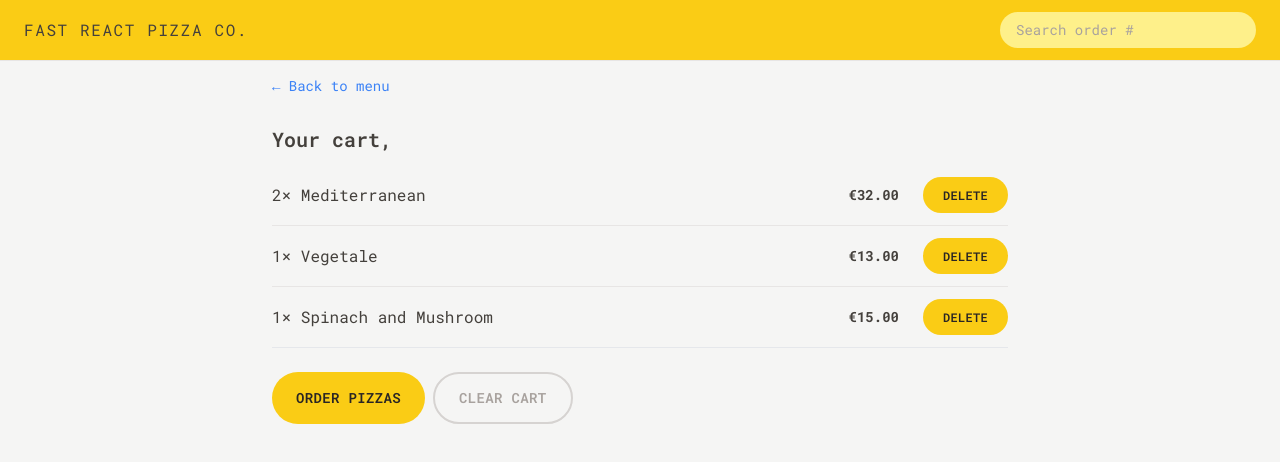
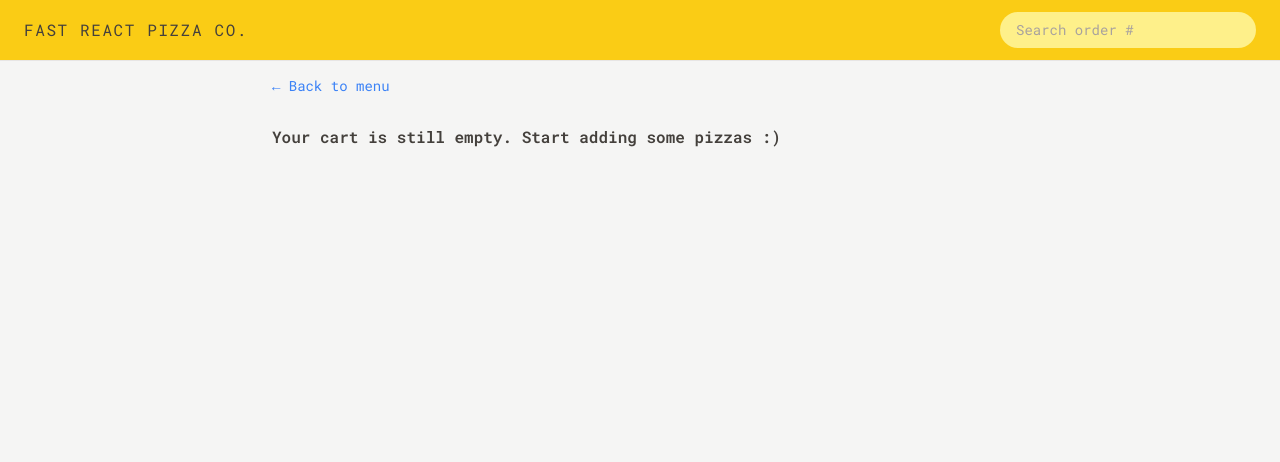
Before and after one commit to TyreszB/LearnReact, a React (Vite) app in the folder fast-react-pizza/: page /cart in a window 1280 px wide. Shown: the top 462 px of the page. Built offline with nearby package versions, Linux system fonts and the light colour scheme.

Commit message:
added functionality to clear cart

```diff
--- a/fast-react-pizza/src/features/cart/Cart.jsx
+++ b/fast-react-pizza/src/features/cart/Cart.jsx
@@ -1,35 +1,17 @@
 import LinkButton from "../../ui/LinkButton";
 import Button from "../../ui/Button";
 import CartItem from "./CartItem";
-import { useSelector } from "react-redux";
-
-const fakeCart = [
-  {
-    pizzaId: 12,
-    name: "Mediterranean",
-    quantity: 2,
-    unitPrice: 16,
-    totalPrice: 32,
-  },
-  {
-    pizzaId: 6,
-    name: "Vegetale",
-    quantity: 1,
-    unitPrice: 13,
-    totalPrice: 13,
-  },
-  {
-    pizzaId: 11,
-    name: "Spinach and Mushroom",
-    quantity: 1,
-    unitPrice: 15,
-    totalPrice: 15,
-  },
-];
+import { useDispatch, useSelector } from "react-redux";
+import { clearCart, getCart } from "./cartSlice";
+import { getUser } from "../user/userSlice";
+import EmptyCart from "./EmptyCart";
 
 function Cart() {
-  const cart = fakeCart;
-  const username = useSelector((state) => state.user.username);
+  const cart = useSelector(getCart);
+  const username = useSelector(getUser);
+  const dispatch = useDispatch();
+
+  if (!cart.length) return <EmptyCart />;
 
   return (
     <div className="px-4 py-3">
@@ -47,7 +29,9 @@
         <Button to="/order/new" type="primary">
           Order pizzas
         </Button>
-        <Button type="secondary">Clear cart</Button>
+        <Button type="secondary" onClick={() => dispatch(clearCart())}>
+          Clear cart
+        </Button>
       </div>
     </div>
   );
--- a/fast-react-pizza/src/features/cart/CartOverview.jsx
+++ b/fast-react-pizza/src/features/cart/CartOverview.jsx
@@ -13,7 +13,7 @@
     <div className="bg-stone-800 text-stone-200 uppercase py-4 px-4 sm:px-6 text-sm md:text-base flex justify-between items-center">
       <p className="font-semibold text-stone-300 space-x-4 sm:space-x-6">
         <span>{totalCartQuantitiy} pizzas</span>
-        <span>${formatCurrency(totalCartPrice)}</span>
+        <span>{formatCurrency(totalCartPrice)}</span>
       </p>
       <Link to="/cart">Open cart &rarr;</Link>
     </div>
--- a/fast-react-pizza/src/features/cart/EmptyCart.jsx
+++ b/fast-react-pizza/src/features/cart/EmptyCart.jsx
@@ -1,11 +1,14 @@
-import { Link } from 'react-router-dom';
+import { Link } from "react-router-dom";
+import LinkButton from "../../ui/LinkButton";
 
 function EmptyCart() {
   return (
-    <div>
-      <Link to="/menu">&larr; Back to menu</Link>
+    <div className="py-3 px-4">
+      <LinkButton to="/menu">&larr; Back to menu</LinkButton>
 
-      <p>Your cart is still empty. Start adding some pizzas :)</p>
+      <p className="font-semibold mt-7">
+        Your cart is still empty. Start adding some pizzas :)
+      </p>
     </div>
   );
 }
--- a/fast-react-pizza/src/features/cart/cartSlice.js
+++ b/fast-react-pizza/src/features/cart/cartSlice.js
@@ -38,6 +38,8 @@
 
 export default cartSlice.reducer;
 
+export const getCart = (state) => state.cart.cart;
+
 export const getTotalCartQuantity = (state) =>
   state.cart.cart.reduce((sum, item) => sum + item.quantity, 0);
 
--- a/fast-react-pizza/src/features/user/userSlice.js
+++ b/fast-react-pizza/src/features/user/userSlice.js
@@ -38,3 +38,5 @@
 export const { updateName } = userSlice.actions;
 
 export default userSlice.reducer;
+
+export const getUser = (state) => state.user.username;
```
